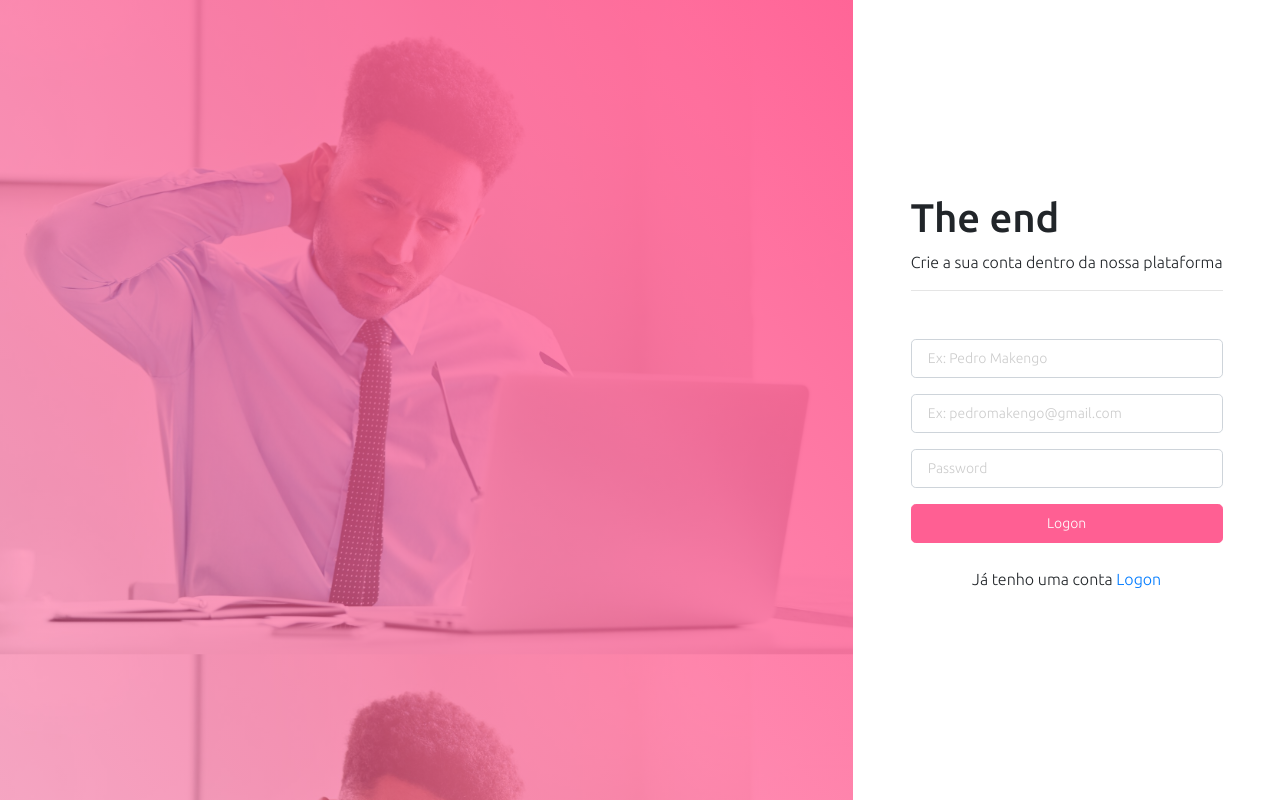
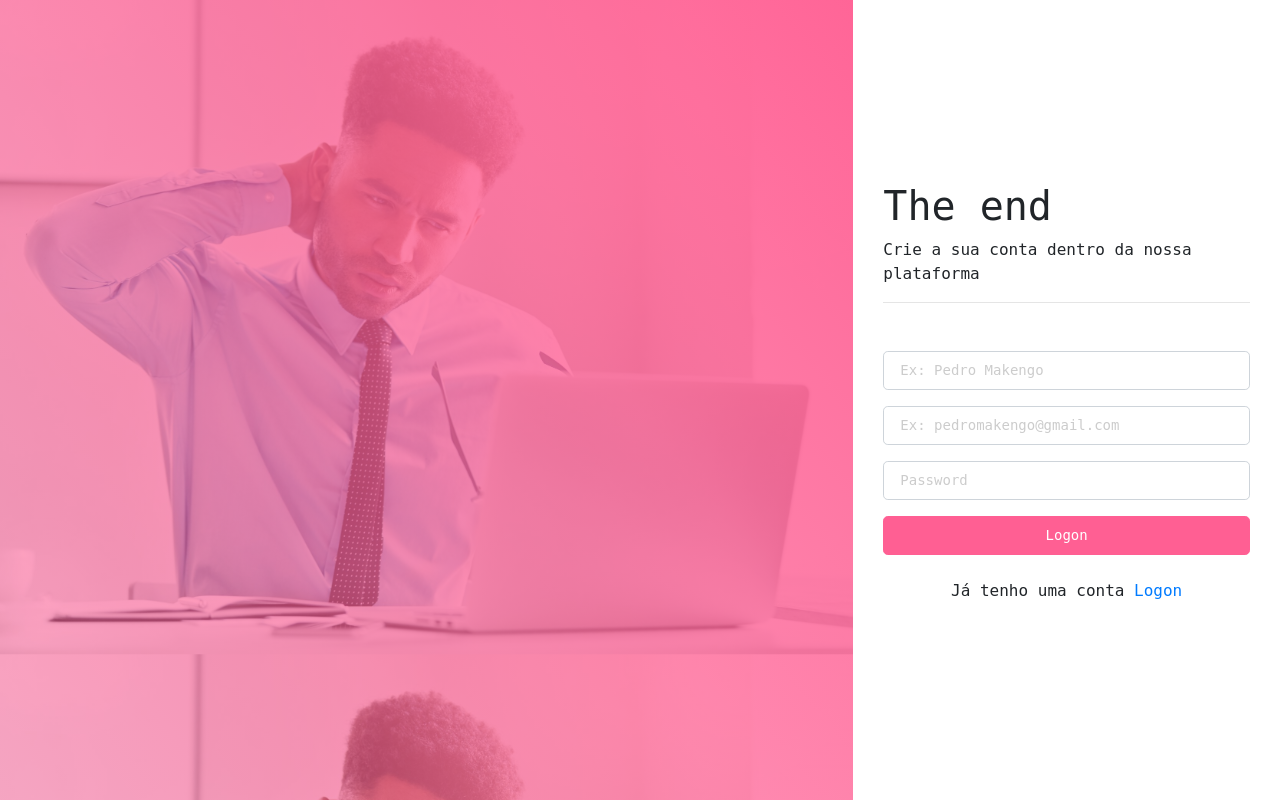
Before and after one commit to PedroMakengo/pap-estagio, a PHP site: page /create.php in a window 1280 px wide. Run offline with PHP 8.4, Linux system fonts and the light colour scheme.

Commit message:
Melhorando o projeto, unificando o tipo de letras

```diff
--- a/index.php
+++ b/index.php
@@ -7,7 +7,7 @@
         <div class="container">
             <div class="row">
                 <div class="col-lg-4 text-left">
-                    <h1>The start Work</h1>
+                    <h1>Pega agora</h1>
                 </div>
                 <div class="col-lg-8 text-right">
                     <ul>
@@ -24,7 +24,7 @@
         <div class="container">
             <div class="row">
                 <div class="col-lg-8">
-                    <h1>The start <span>work</span></h1>
+                    <h1>Plataforma de <span>Estágio</span></h1>
                     <p>Conhece agora a sua plataforma de estagio, uma solução para os estudantes angolanos do 13º ano.</p>
                 </div>
             </div>
--- a/public/head.php
+++ b/public/head.php
@@ -12,9 +12,8 @@
     <link rel="stylesheet" href="theme/assets/styles/partials/reset.css">
     <link rel="stylesheet" href="theme/assets/styles/site.css">
     <link rel="stylesheet" href="theme/assets/partials/responsive.css">
-
-    <link href="https://fonts.googleapis.com/css2?family=Ubuntu:wght@300;500;700&display=swap" rel="stylesheet">
+    <link rel="preconnect" href="https://fonts.googleapis.com">
     <link rel="preconnect" href="https://fonts.googleapis.com">
     <link rel="preconnect" href="https://fonts.gstatic.com" crossorigin>
-    <link href="https://fonts.googleapis.com/css2?family=Roboto:wght@100;300;500&display=swap" rel="stylesheet">
+    <link href="https://fonts.googleapis.com/css2?family=Roboto+Mono:wght@200;400;700&display=swap" rel="stylesheet">
 </head>
--- a/theme/admin/includes/header.php
+++ b/theme/admin/includes/header.php
@@ -1,6 +1,6 @@
   <div class="dashboard-header">
     <nav class="navbar navbar-expand-lg bg-white fixed-top">
-        <a class="navbar-brand" href="index.html">The end</a>
+        <a class="navbar-brand" href="index.html">Dashboard</a>
         <button class="navbar-toggler" type="button" data-toggle="collapse"
             data-target="#navbarSupportedContent" aria-controls="navbarSupportedContent" aria-expanded="false"
             aria-label="Toggle navigation">
--- a/theme/assets/styles/create.css
+++ b/theme/assets/styles/create.css
@@ -1,5 +1,5 @@
 body {
-    font-family: 'Ubuntu', sans-serif;
+    font-family: 'Roboto Mono', monospace !important;
     font-weight: 100;
 }
 
--- a/theme/assets/styles/site.css
+++ b/theme/assets/styles/site.css
@@ -4,12 +4,12 @@ body {
     background-position: right top;
     background-size: 75%;
     background-repeat: no-repeat;
-    font-family: 'Ubuntu', sans-serif;
+    font-family: 'Roboto Mono', monospace !important;
     font-weight: 100;
 }
 
 header .col-lg-4 h1 {
-    font-family: 'Roboto', sans-serif !important;
+    font-family: 'Roboto Mono', monospace !important;
     font-size: 1.5rem;
     padding-top: 20px;
 }
```
Also changed, not shown: theme/admin/includes/head.php (+4 -3 lines).
